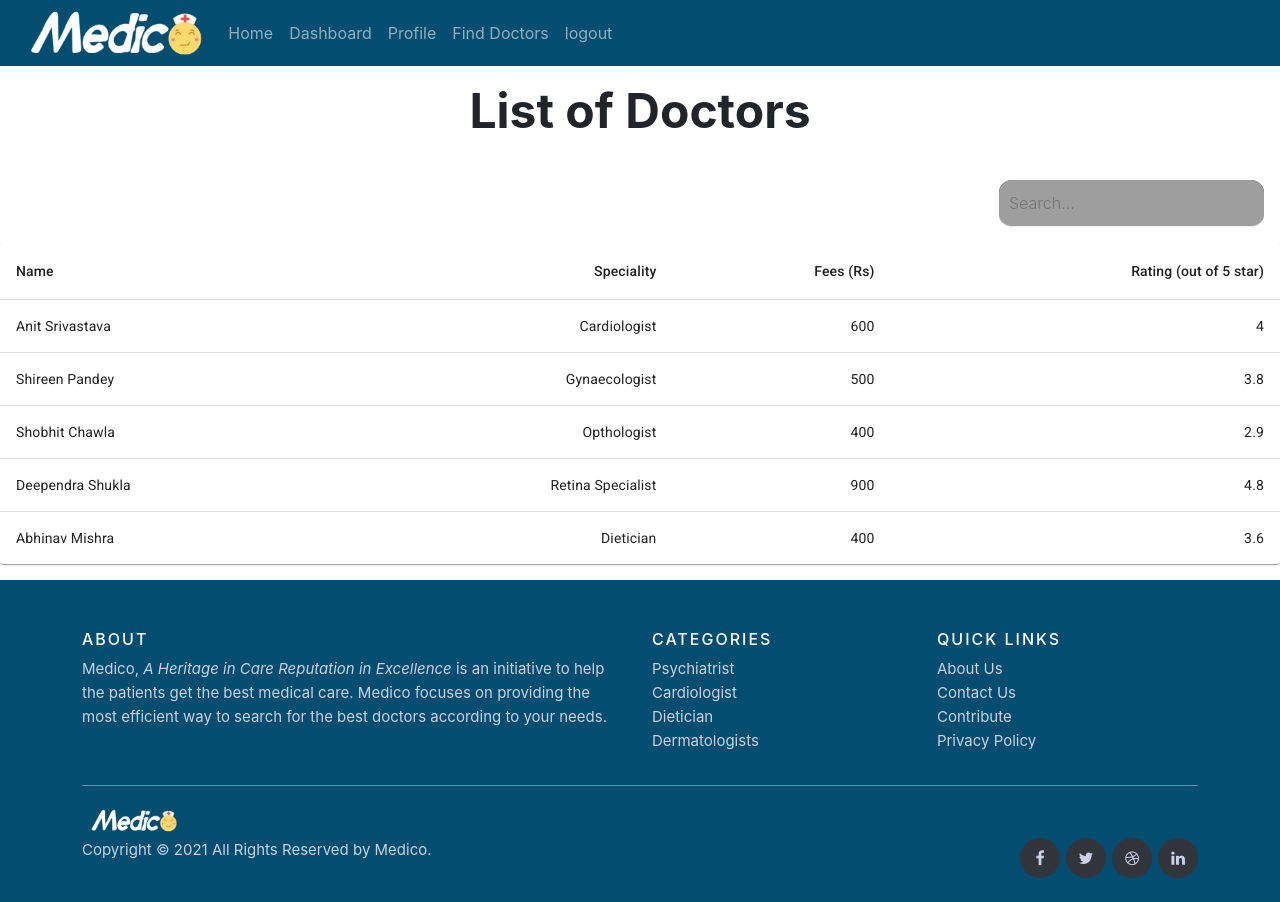
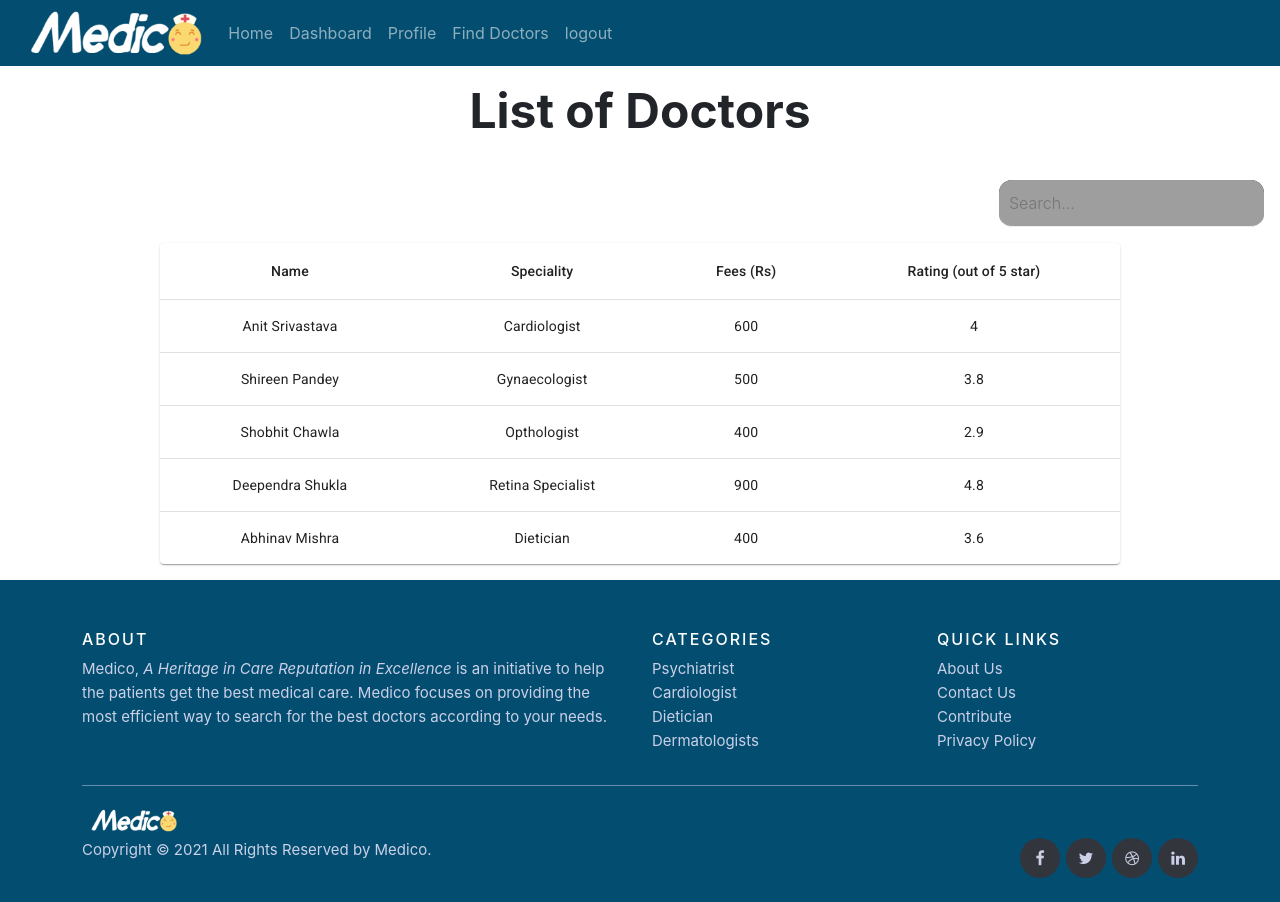
Before and after one commit to aknsal/Medico, a React (Create React App) app: page /searchdoctor in a window 1280 px wide. Built offline with nearby package versions, Linux system fonts and the light colour scheme; no server answers; grey boxes are pictures that could not be loaded.

Commit message:
updated files

```diff
--- a/src/pages/SearchDoctors.js
+++ b/src/pages/SearchDoctors.js
@@ -52,10 +52,10 @@ export default function SearchDoctors() {
         <Table sx={{ minWidth: 650 }} aria-label="simple table">
           <TableHead>
             <TableRow>
-              <TableCell>Name</TableCell>
-              <TableCell align="right">Speciality</TableCell>
-              <TableCell align="right">Fees&nbsp;(Rs)</TableCell>
-              <TableCell align="right">Rating&nbsp;(out of 5 star)</TableCell>
+              <TableCell align="center">Name</TableCell>
+              <TableCell align="center">Speciality</TableCell>
+              <TableCell align="center">Fees&nbsp;(Rs)</TableCell>
+              <TableCell align="center">Rating&nbsp;(out of 5 star)</TableCell>
             </TableRow>
           </TableHead>
           <TableBody>
@@ -71,12 +71,12 @@ export default function SearchDoctors() {
                   key={row.name}
                   sx={{ '&:last-child td, &:last-child th': { border: 0 } }}
                 >
-                  <TableCell component="th" scope="row">
+                  <TableCell component="th" scope="row" align="center">
                     {row.name}
                   </TableCell>
-                  <TableCell align="right">{row.category}</TableCell>
-                  <TableCell align="right">{row.fees}</TableCell>
-                  <TableCell align="right">{row.rating}</TableCell>
+                  <TableCell align="center">{row.category}</TableCell>
+                  <TableCell align="center">{row.fees}</TableCell>
+                  <TableCell align="center">{row.rating}</TableCell>
                 </TableRow>
               ))
           }
--- a/src/pages/SearchDoctors.module.css
+++ b/src/pages/SearchDoctors.module.css
@@ -48,6 +48,6 @@
 }
 
 .tablecontainer {
-    width: 75vw;
-    align-self: center;
+    width: 75vw!important;
+    align-self: center!important;
 }
```
